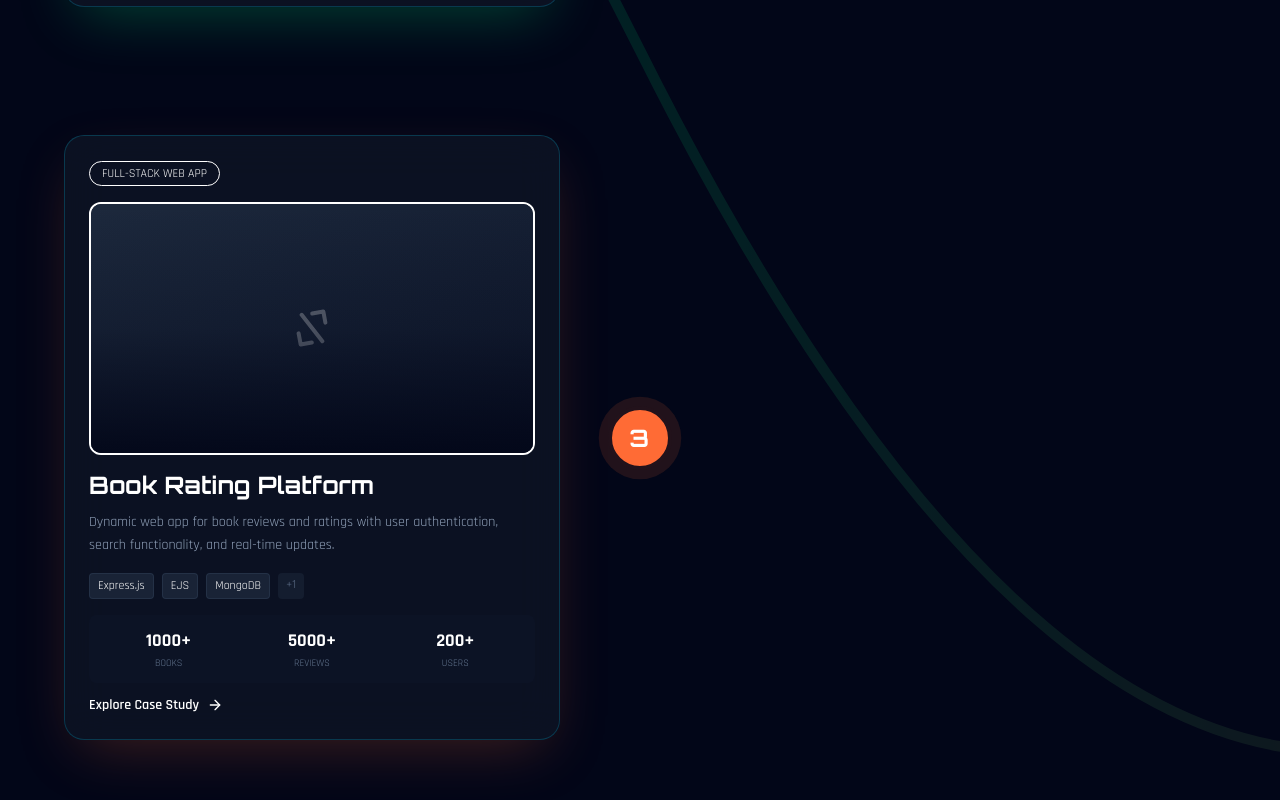
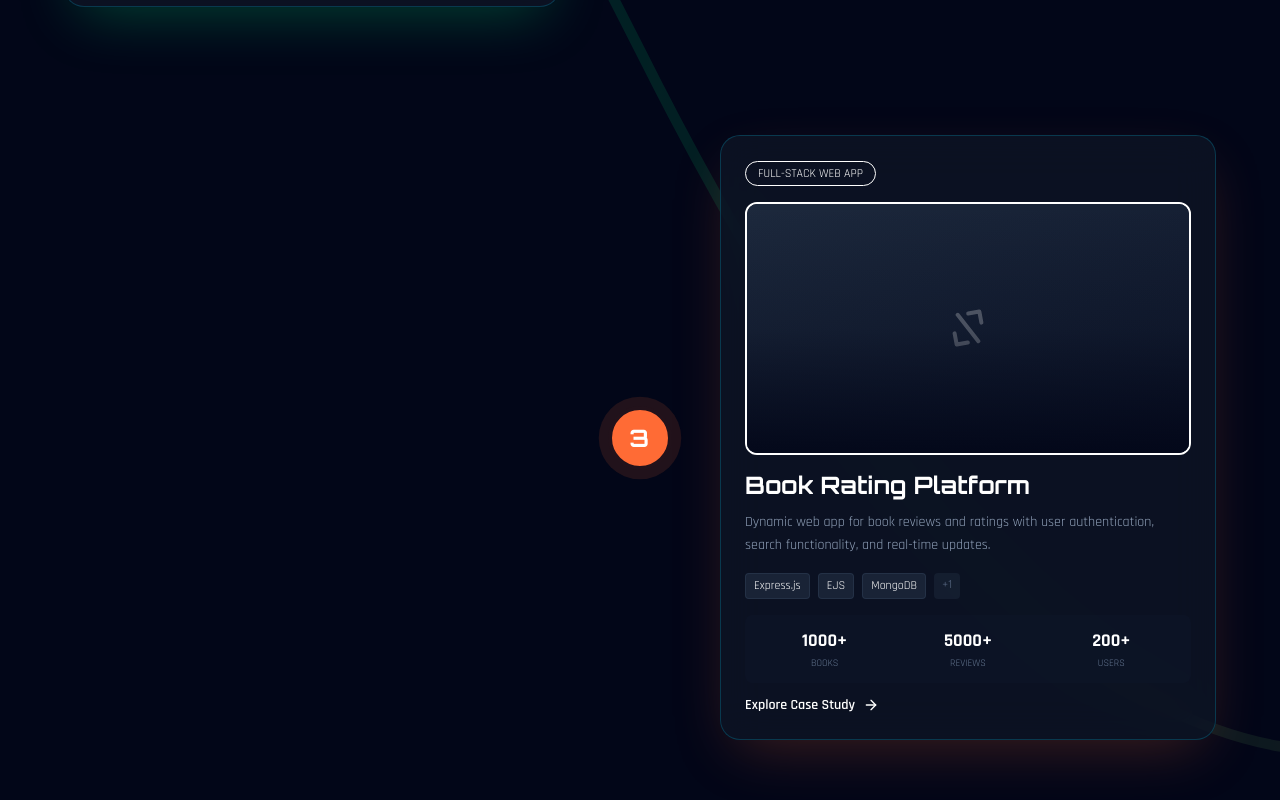
Before and after one commit to ziadteama/Portofolio, a Next.js app: page / in a window 1280 px wide. Shown: the part 5980-6780 px from the top of the page. Built offline with nearby package versions, Linux system fonts and the light colour scheme.

Commit message:
refactor: Adjust layout of project cards and checkpoints for improved alignment and responsiveness

```diff
--- a/components/Projects.tsx
+++ b/components/Projects.tsx
@@ -85,19 +85,19 @@ export default function Projects() {
               >
                 {/* Desktop: Cards alternate sides with checkpoint in center */}
                 <div className="hidden lg:grid lg:grid-cols-[1fr_auto_1fr] lg:gap-12 lg:items-center">
-                  {/* Left side */}
-                  <div className={index % 2 === 0 ? '' : 'order-3'}>
-                    {index % 2 === 0 && <ProjectCard project={project} index={index} />}
+                  {/* Left column - shows card on odd indices */}
+                  <div className="flex justify-end">
+                    {index % 2 !== 0 && <ProjectCard project={project} index={index} />}
                   </div>
 
                   {/* Center checkpoint */}
-                  <div className="order-2">
+                  <div className="flex-shrink-0">
                     <Checkpoint number={project.checkpoint} color={project.color} slug={project.slug} />
                   </div>
 
-                  {/* Right side */}
-                  <div className={index % 2 === 0 ? 'order-3' : ''}>
-                    {index % 2 !== 0 && <ProjectCard project={project} index={index} />}
+                  {/* Right column - shows card on even indices */}
+                  <div className="flex justify-start">
+                    {index % 2 === 0 && <ProjectCard project={project} index={index} />}
                   </div>
                 </div>
 
```
